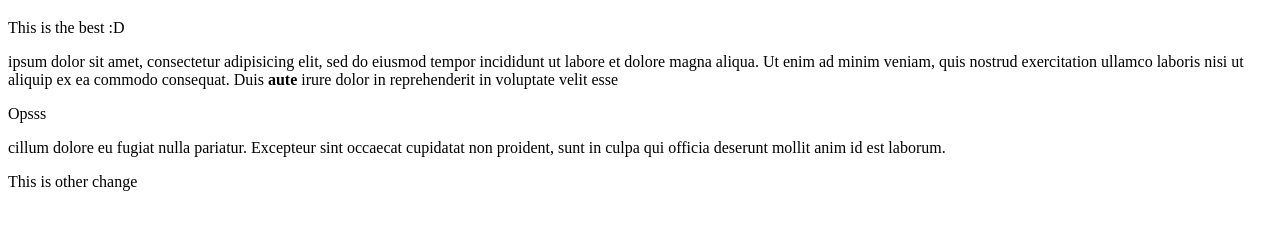
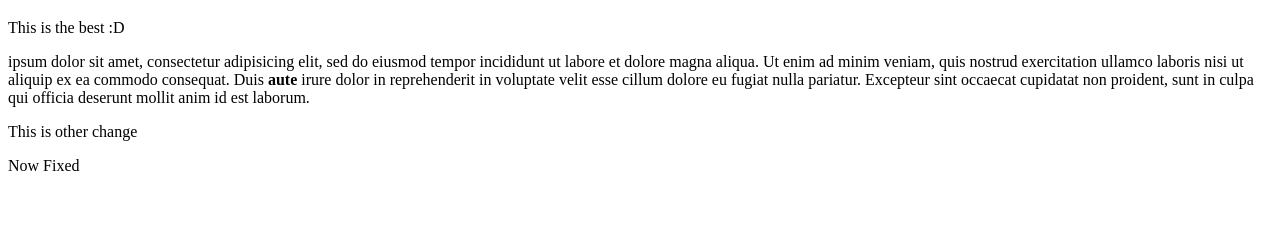
Before and after one commit to DannyFeliz/git-real, a plain HTML site: page index.html in a window 1280 px wide. Shown: the part 61-290 px from the top of the page. Drawn offline with Linux system fonts and the light colour scheme.

Commit message:
Fixed html

```diff
--- a/index.html
+++ b/index.html
@@ -13,10 +13,11 @@
 	quis nostrud exercitation ullamco laboris nisi ut aliquip ex ea commodo
 	consequat. Duis <strong>aute</strong> irure dolor in reprehenderit in voluptate velit esse
 
-	<p>Opsss</p>
 	cillum dolore eu fugiat nulla pariatur. Excepteur sint occaecat cupidatat non
 	proident, sunt in culpa qui officia deserunt mollit anim id est laborum.</p>
 
 	<p>This is other change</p>
+
+	<p>Now Fixed</p>
 </body>
 </html>
```
